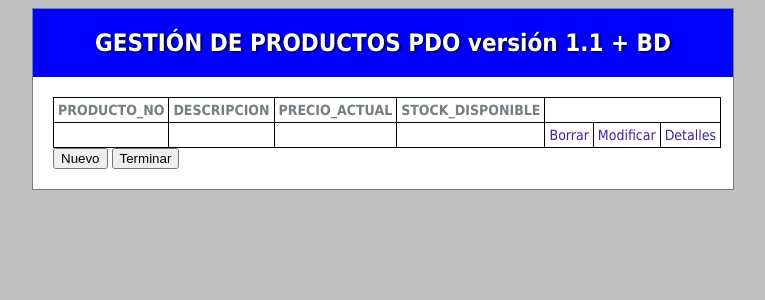
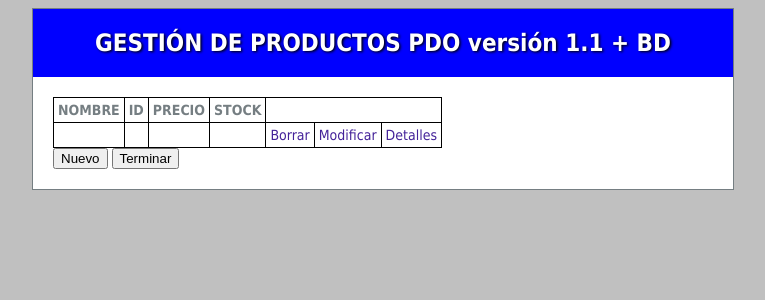
Before and after one commit to Mustafa-Elout/Ejercicios-proyecto-PHP, a PHP site: page / in a window 1280 px wide. Shown: the top 300 px of the page, without its empty margins (257-1022 px from the left). Run offline with PHP 8.4, Linux system fonts and the light colour scheme; tables that the repository leaves empty or names only in its code hold one stand-in row (values such as "Sample post").

Commit message:
Add files via upload
Ejercicio de php mysql PDO

```diff
--- a/crud-productosPDO/app/funciones.php
+++ b/crud-productosPDO/app/funciones.php
@@ -7,7 +7,7 @@
 // MUESTRA TODOS LOS USUARIOS
 function mostrarDatos (){
 
-    $titulos = [ "PRODUCTO_NO","DESCRIPCION","PRECIO_ACTUAL","STOCK_DISPONIBLE"];
+    $titulos = [ "NOMBRE","ID","PRECIO","STOCK"];
     $msg = "<table>\n";
      // Identificador de la tabla
     $msg .= "<tr>";
@@ -20,13 +20,13 @@
     $tpro = $db->getProductos();
     foreach ($tpro as $pro) {
         $msg .= "<tr>";
+        $msg .= "<td>$pro->DESCRIPCION</td>";
         $msg .= "<td>$pro->PRODUCTO_NO</td>";
-        $msg .= "<td>$pro->DESCRIPCION</td>";
         $msg .= "<td>$pro->PRECIO_ACTUAL</td>";
         $msg .= "<td>$pro->STOCK_DISPONIBLE</td>";
         $msg .="<td><a href=\"#\" onclick=\"confirmarBorrar('$pro->DESCRIPCION','$pro->PRODUCTO_NO');\" >Borrar</a></td>\n";
-        $msg .="<td><a href=\"".$auto."?orden=Modificar&id=$pro->DESCRIPCION\">Modificar</a></td>\n";
-        $msg .="<td><a href=\"".$auto."?orden=Detalles&id=$pro->DESCRIPCION\" >Detalles</a></td>\n";
+        $msg .="<td><a href=\"".$auto."?orden=Modificar&id=$pro->PRODUCTO_NO\">Modificar</a></td>\n";
+        $msg .="<td><a href=\"".$auto."?orden=Detalles&id=$pro->PRODUCTO_NO\" >Detalles</a></td>\n";
         $msg .="</tr>\n";
 
     }
```
Also changed, not shown: crud-productosPDO/app/layout/formulario.php (+4 -6 lines).
